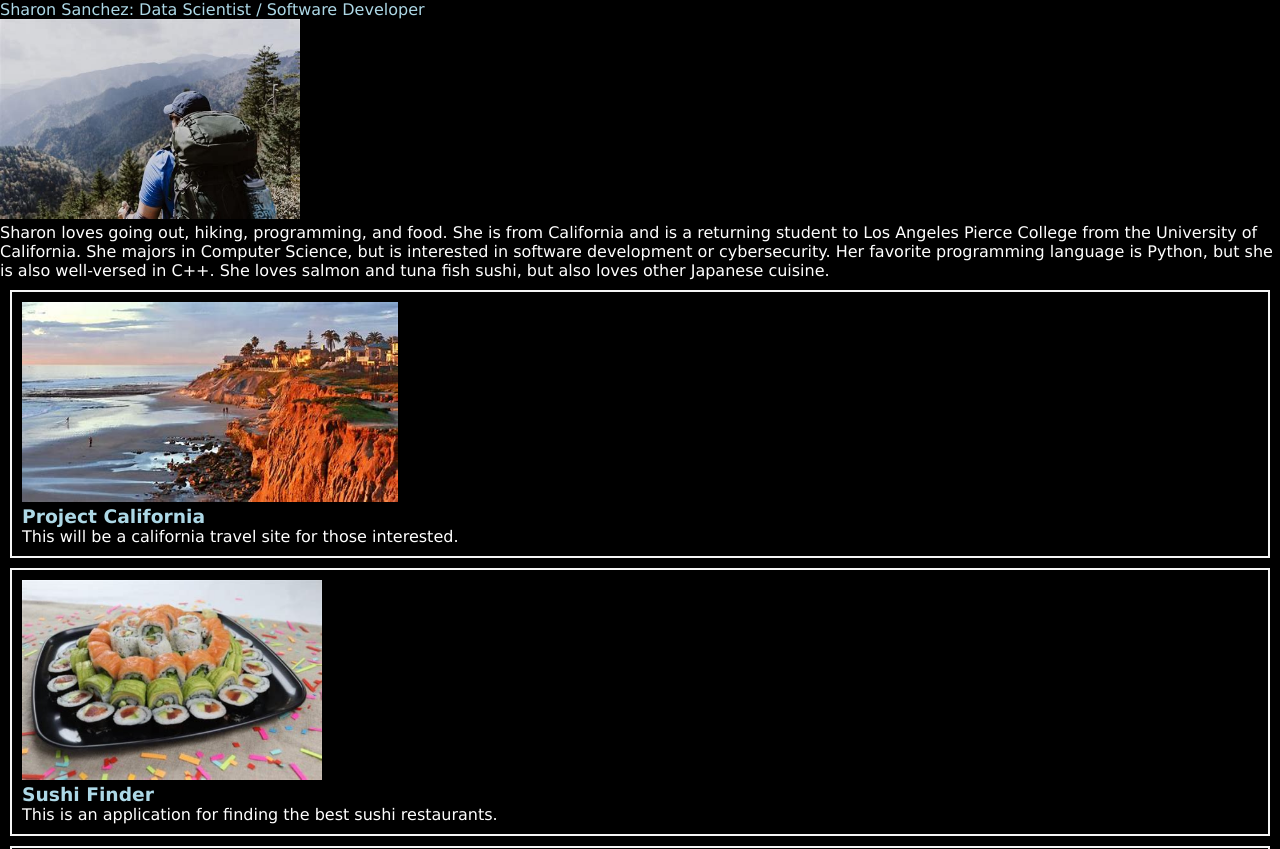
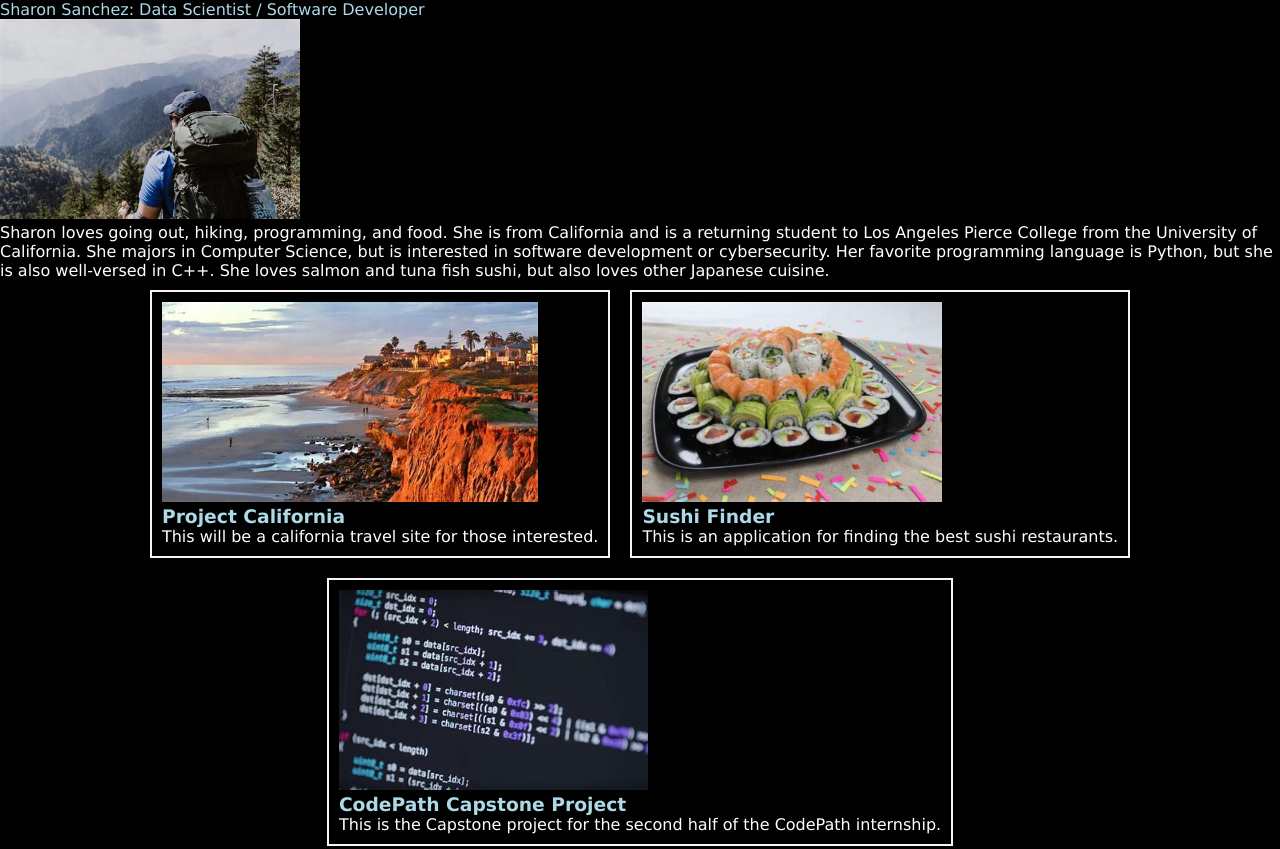
Before and after one commit to eleferrets/sharon_personal_website, a plain HTML site: page index.html in a window 1280 px wide. Shown: the top 849 px of the page. Drawn offline with Linux system fonts and the light colour scheme.

Commit message:
Added flexbox properties

```diff
--- a/style.css
+++ b/style.css
@@ -31,7 +31,7 @@ p {
     padding: 10px 10px;
 }
 
-#porfolio {
+#portfolio {
     display: flex;
     flex-wrap: wrap;
     justify-content: center;
```
